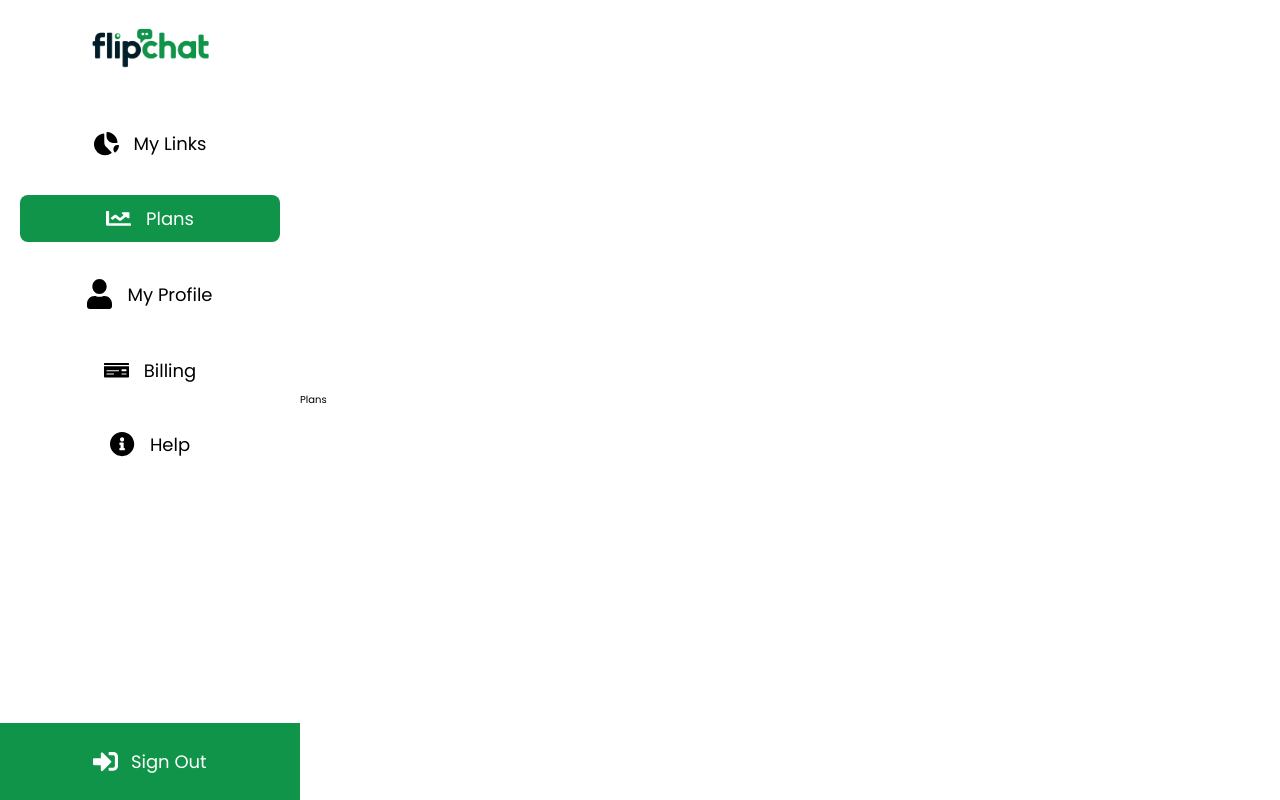
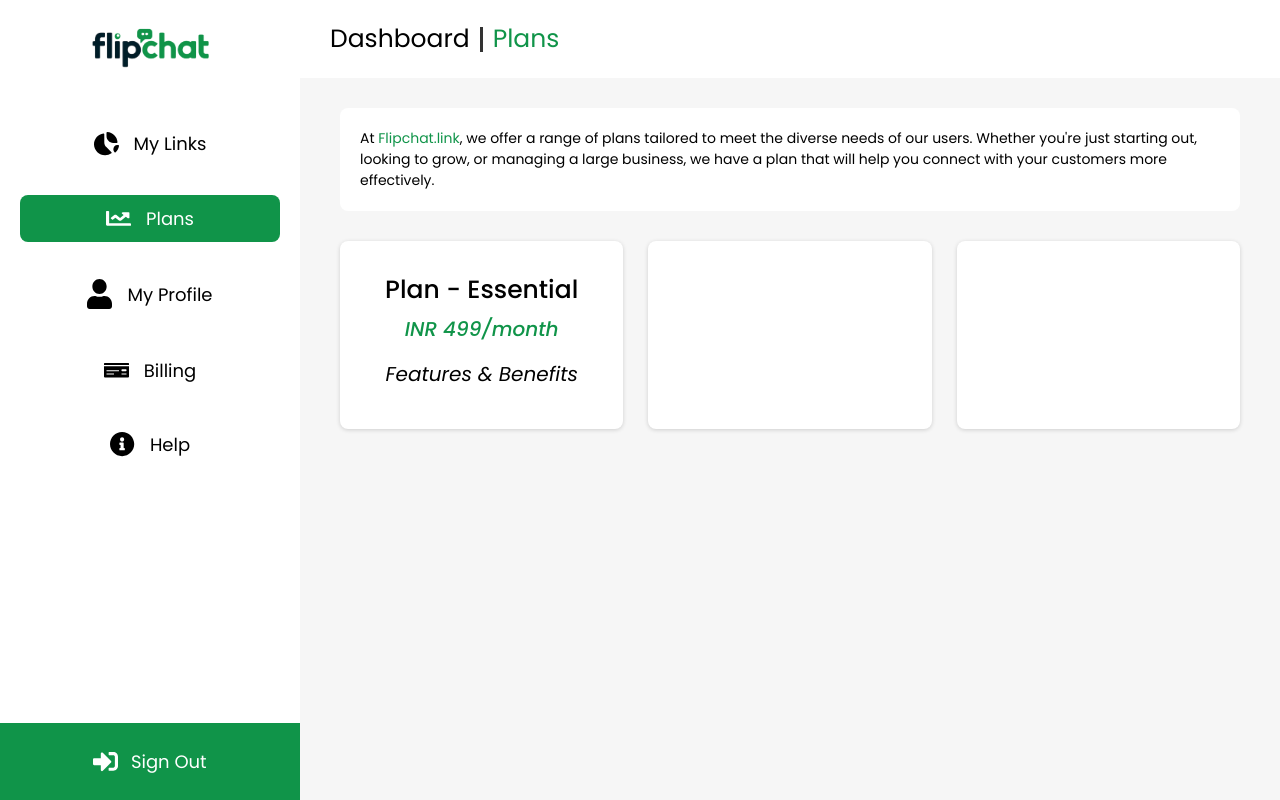
Before and after one commit to simonpaul08/flipChat, a React (Vite) app: page /dashboard/plans in a window 1280 px wide. Built offline with nearby package versions, Linux system fonts and the light colour scheme; no server answers; what country-list-with-dial-code-and-flag would draw is missing.

Commit message:
feat: added plan page

```diff
--- a/src/App.css
+++ b/src/App.css
@@ -740,6 +740,63 @@
   border-color: var(--color-purple-primary);
 }
 
+/* Plans */
+.plan {
+  flex: 1;
+  height: 100%;
+  overflow-y: auto;
+}
+.plan-main-text {
+  width: 100%;
+  padding: 2rem;
+  background-color: var(--color-white);
+  border-radius: 8px;
+  margin-bottom: 3rem;
+}
+.plan-main-para {
+  font-size: 1.4rem;
+  font-weight: 400;
+}
+.plan-main-para-span {
+  color: var(--color-green-primary);
+}
+.plan-card-grid {
+  width: 100%;
+  display: grid;
+  grid-template-columns: 1fr 1fr 1fr;
+  gap: 2.5rem;
+}
+.plan-card-item {
+  width: 100%;
+  padding: 3rem 2rem;
+  background-color: var(--color-white);
+  border-radius: 8px;
+  box-shadow: rgba(0, 0, 0, 0.16) 0px 1px 4px;
+}
+.plan-card-item-header {
+  width: 100%;
+  text-align: center;
+
+}
+.plan-card-item-title {
+  font-size: 2.5rem;
+  font-weight: 500;
+  margin-bottom: 0.45rem;
+}
+.plan-card-item-price {
+  color: var(--color-green-primary);
+  font-size: 2rem;
+  font-style: italic;
+  font-weight: 500;
+  margin-bottom: 1.5rem;
+}
+.plan-card-item-sub-title {
+  font-size: 2rem;
+  font-weight: 400;
+  font-style: italic;
+  margin-bottom: 1rem;
+}
+
 /* --------------- Media Queries --------------- */
 @media screen and (min-width: 160rem){
   .landing-container {
--- a/src/pages/Plans.jsx
+++ b/src/pages/Plans.jsx
@@ -1,8 +1,33 @@
-import React from 'react'
+
 
 const Plans = () => {
   return (
-    <div>Plans</div>
+    <div className='dashboard'>
+      <div className="dashboard-header">
+        <div className="dashboard-header-title">
+          <h3 className="dashboard-header-title-normal">Dashboard</h3>
+          <div className="dashboard-header-title-divider"></div>
+          <h3 className="dashboard-header-title-main">Plans</h3>
+        </div>
+      </div>
+      <div className="dashboard-main">
+        <div className="plan-main-text">
+          <p className="plan-main-para">At <span className="plan-main-para-span">Flipchat.link</span>, we offer a range of plans tailored to meet the diverse needs of our users. Whether you're just starting out, looking to grow, or managing a large business, we have a plan that will help you connect with your customers more effectively.</p>
+        </div>
+
+        <div className="plan-card-grid">
+          <div className="plan-card-item">
+            <div className="plan-card-item-header">
+              <h3 className="plan-card-item-title">Plan - Essential</h3>
+              <h3 className="plan-card-item-price">INR 499/month</h3>
+              <p className="plan-card-item-sub-title">Features & Benefits</p>
+            </div>
+          </div>
+          <div className="plan-card-item"></div>
+          <div className="plan-card-item"></div>
+        </div>
+      </div>
+    </div>
   )
 }
 
```
